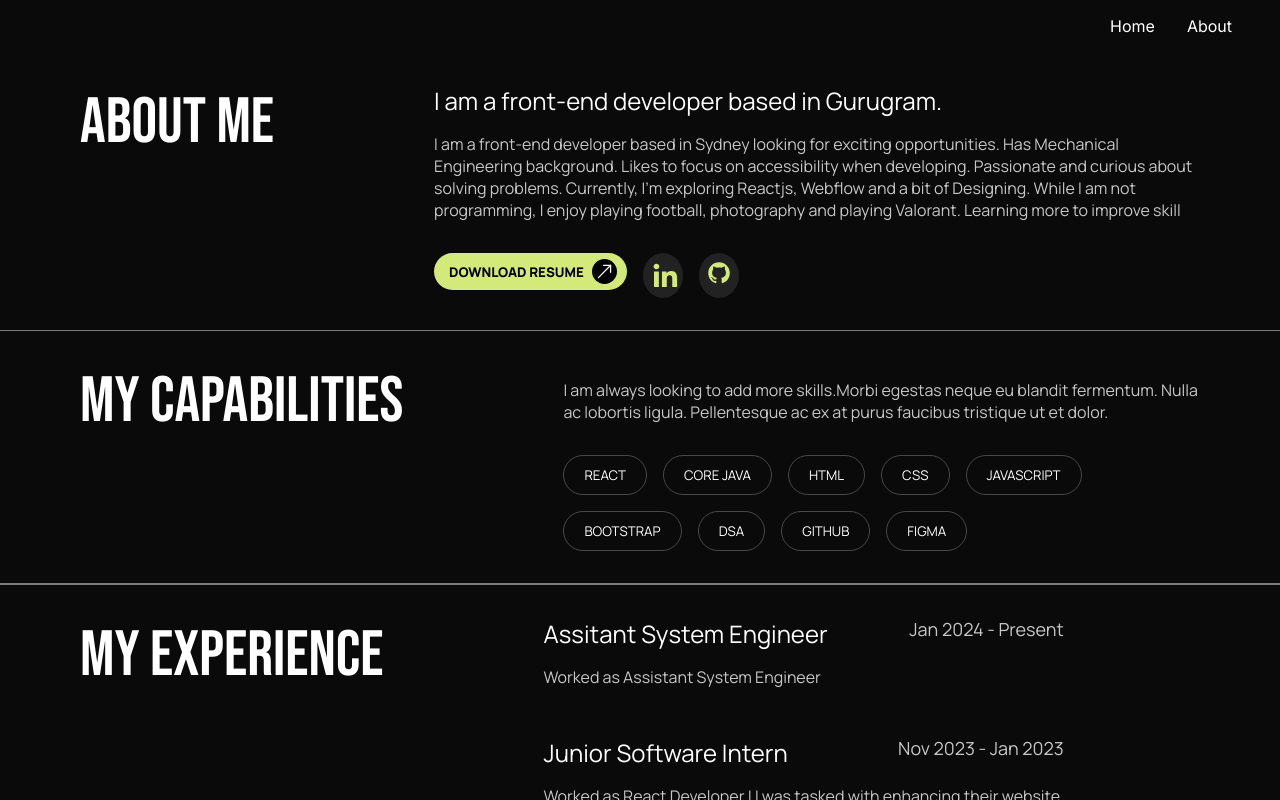
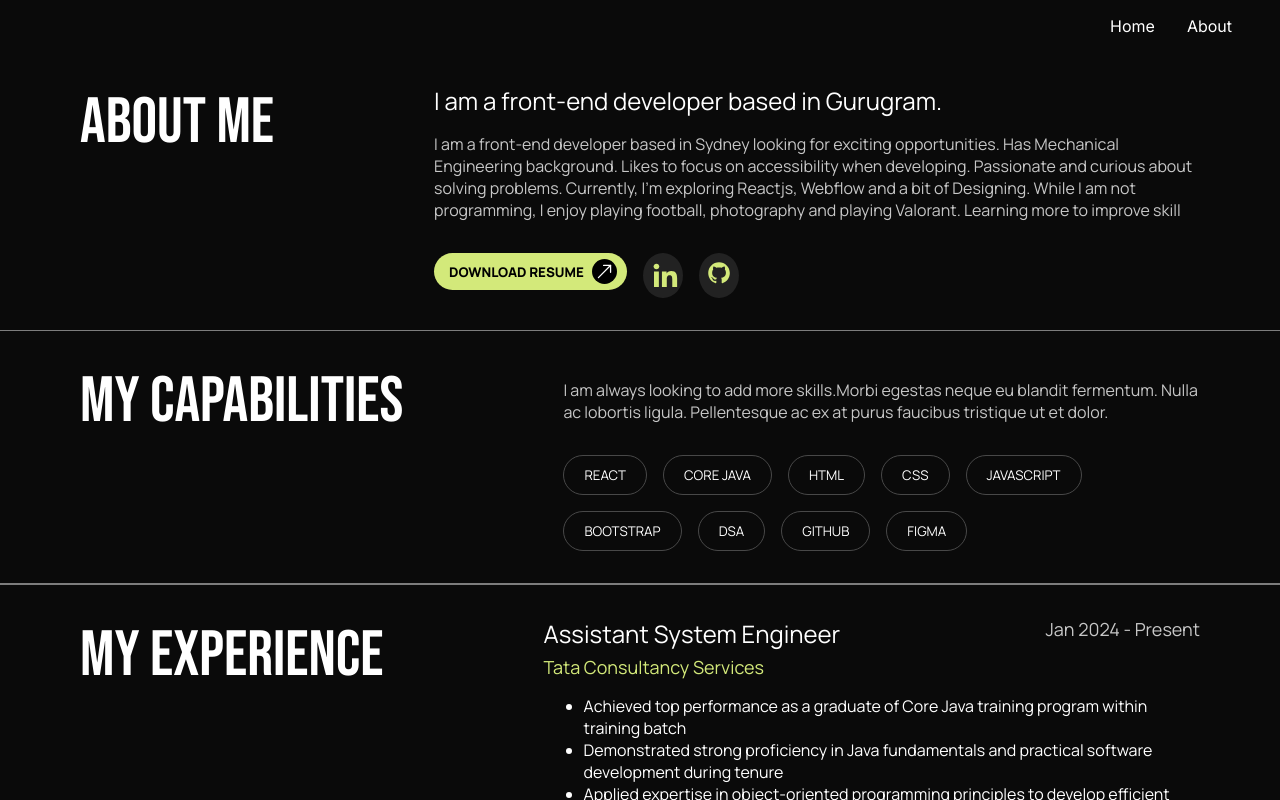
Before and after one commit to jasmeetsingh-1/portfolio, a React (Create React App) app: page / in a window 1280 px wide. Both pictures are taken after a click on the item "About". Shown: the top 800 px of the page. Built offline with nearby package versions, Linux system fonts and the light colour scheme.

Commit message:
new content

```diff
--- a/src/App.js
+++ b/src/App.js
@@ -10,7 +10,7 @@ function App() {
   return (
     <div className="App sub-font-portfolio">
       <Header setPageNavigate={setPageNavigate} />
-      {pageNavigate ? <Home /> : <About />}
+      {pageNavigate ? <Home setPageNavigate={setPageNavigate} /> : <About />}
     </div>
   );
 }
--- a/src/components/about/about.css
+++ b/src/components/about/about.css
@@ -99,18 +99,24 @@
 .item-header {
   display: flex;
   justify-content: space-between;
-  margin-bottom: 1rem;
+  margin-bottom: 0.3rem;
+}
+
+.experience-item-holder > span {
+  color: #d3e97a;
+  font-size: large;
 }
 
 .experience-item-holder {
-  margin-bottom: 3rem;
+  margin-bottom: 2rem;
+  text-align: left;
 }
 
 .experience-item-holder > p {
   font-size: medium;
   color: #c7c7c7;
   text-align: left;
-  margin: 0;
+  margin-top: 1rem;
 }
 
 .experience-holder {
--- a/src/components/about/about.jsx
+++ b/src/components/about/about.jsx
@@ -94,7 +94,12 @@ function About() {
                       {item.startDate} - {item.endDate}
                     </span>
                   </div>
-                  <p>{item.description}</p>
+                  <span>{item.company}</span>
+                  <ul>
+                    {item.description.map((item) => {
+                      return <li>{item}</li>;
+                    })}
+                  </ul>
                 </div>
               );
             })}
--- a/src/components/experinceData.jsx
+++ b/src/components/experinceData.jsx
@@ -1,25 +1,40 @@
 const experienceData = [
   {
-    title: "Assitant System Engineer",
+    title: "Assistant System Engineer",
     company: "Tata Consultancy Services",
     startDate: "Jan 2024",
     endDate: "Present",
-    description: "Worked as Assistant System Engineer",
+    description: [
+      "Achieved top performance as a graduate of Core Java training program within training batch",
+      "Demonstrated strong proficiency in Java fundamentals and practical software development during tenure",
+      "Applied expertise in object-oriented programming principles to develop efficient solutions",
+      "Utilized knowledge of data structures and algorithms to optimize code performance",
+      "Consistently dedicated efforts towards delivering high-quality code and solutions within company projects",
+    ],
   },
   {
     title: "Junior Software Intern",
-    company: "MH Pvt. Ltd.",
+    company: "MMH Pvt. Ltd.",
     startDate: "Nov 2023",
-    endDate: "Jan 2023",
-    description:
-      "Worked as React Developer | I was tasked with enhancing their website.",
+    endDate: "Jan 2024",
+    description: [
+      "Developed and integrated new UI components using ReactJS for company website and admin portal.",
+      "Collaborated with team members to enhance user experience and functionality.",
+      "Ensured code quality through thorough testing and debugging procedures.",
+      "Contributed to the maintenance and improvement of existing codebase.",
+      "Actively participated in team meetings and provided valuable insights for project planning and execution.",
+    ],
   },
   {
     title: "Web Development Intern",
     company: "Octopus tech solutions Pvt. Ltd.",
     startDate: "Jan 2023",
     endDate: "May 2023",
-    description: "Learned new Experinces and get hands on, for HTML,CSS ",
+    description: [
+      "Learned HTML5 and CSS3 while working as a Web Development Intern",
+      "Developed practical skills in web development through hands-on experience",
+      "Created an investment calculator project using HTML and CSS principles",
+    ],
   },
 ];
 
--- a/src/components/home/componentsHome/aboutMeHome.jsx
+++ b/src/components/home/componentsHome/aboutMeHome.jsx
@@ -1,7 +1,7 @@
 import React from "react";
 import "./cssFiles/aboutMeHome.css";
 
-function AboutMeHome() {
+function AboutMeHome({ setPageNavigate }) {
   return (
     <div className="about-me-home-section">
       <h1 className="heading-font-portfolio">ABOUT ME</h1>
@@ -17,7 +17,13 @@ function AboutMeHome() {
           enjoy basketball and exploring historical narratives for ongoing
           personal development.
         </span>
-        <button>MORE ABOUT ME</button>
+        <button
+          onClick={() => {
+            setPageNavigate(false);
+          }}
+        >
+          MORE ABOUT ME
+        </button>
       </div>
     </div>
   );
--- a/src/components/home/componentsHome/mainIntro.jsx
+++ b/src/components/home/componentsHome/mainIntro.jsx
@@ -12,7 +12,7 @@ import { Link } from "react-router-dom";
 import projectsData from "../../projectsData";
 import { TypeAnimation } from "react-type-animation";
 
-function MainIntro() {
+function MainIntro({ setPageNavigate }) {
   return (
     <div className="main-intro-holder-div">
       <div className="main-intro-content-holder">
@@ -67,7 +67,7 @@ function MainIntro() {
           return <Project props={item} />;
         })}
       </div>
-      <AboutMeHome />
+      <AboutMeHome setPageNavigate={setPageNavigate} />
       <ContactUs />
     </div>
   );
--- a/src/components/home/componentsHome/technologies.jsx
+++ b/src/components/home/componentsHome/technologies.jsx
@@ -13,7 +13,7 @@ function Technologies() {
   return (
     <div className="technologies-div-holder">
       <h1 className="heading-font-portfolio">MY TECH STACK</h1>
-      <span>Recent Technologies I've Been Engaged With: </span>
+      <span>Recent Technologies I've been engaged With: </span>
       <div className="tech-logos-holder">
         <img src={reactLogo} alt="React" width="100px" />
         <img src={html} alt="html" width="100px" />
--- a/src/components/home/home.jsx
+++ b/src/components/home/home.jsx
@@ -1,10 +1,10 @@
 import MainIntro from "./componentsHome/mainIntro";
 import "./home.css";
 
-function Home() {
+function Home({ setPageNavigate }) {
   return (
     <div className="main-home-holder-div">
-      <MainIntro />
+      <MainIntro setPageNavigate={setPageNavigate} />
     </div>
   );
 }
```
